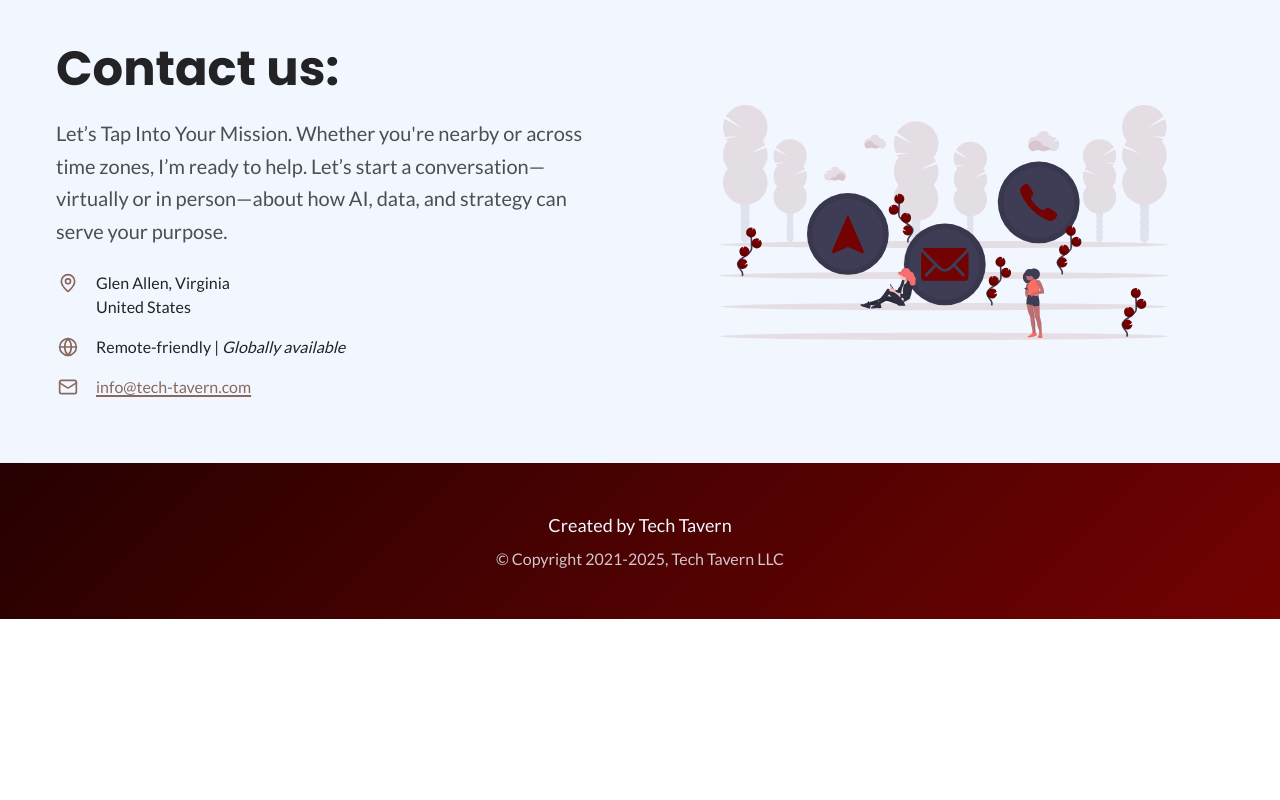
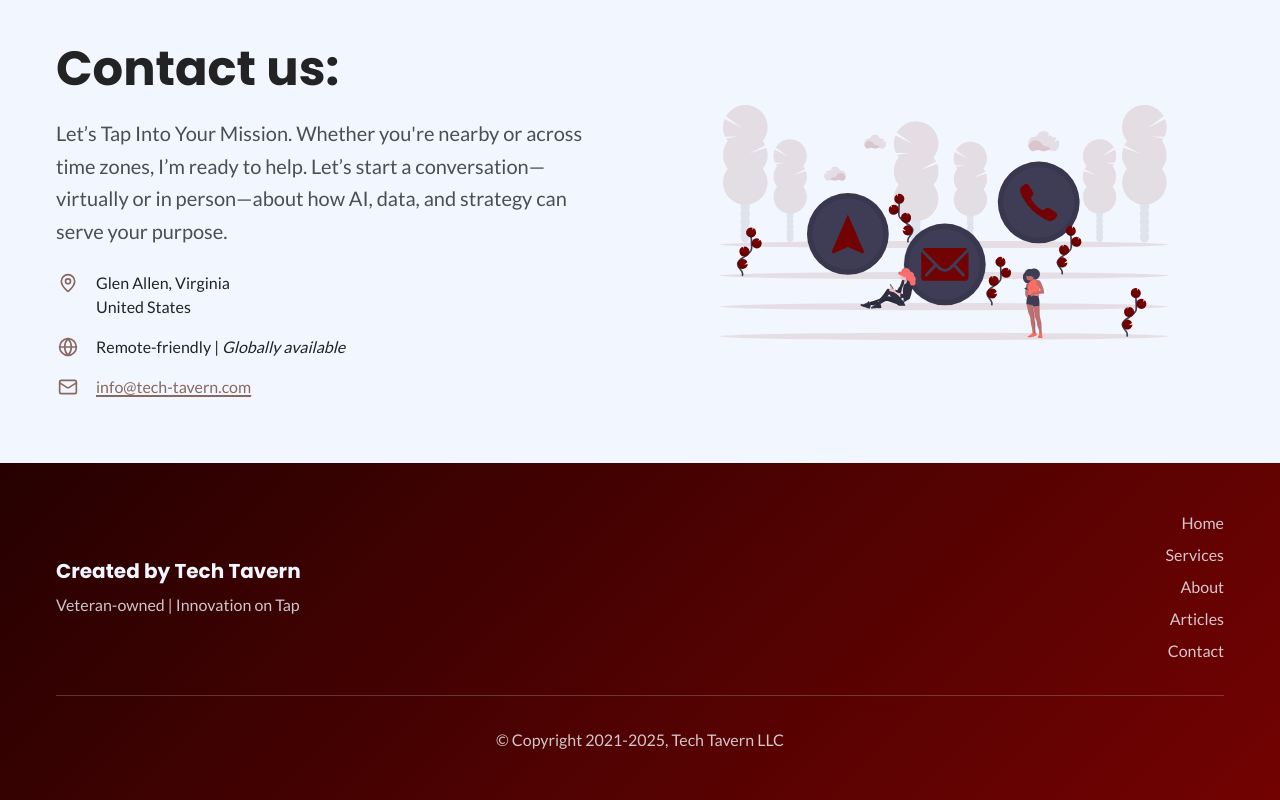
Before and after one commit to TechTavern/techtavern-nextjs.github.io, a Next.js app: page / in a window 1280 px wide. Shown: the part 5136-5936 px from the top of the page. Before the commit the page ends 5755 px from the top, so only its background shows below. Built offline with nearby package versions, Linux system fonts and the light colour scheme; no server answers.

Commit message:
Refactored footer so it is consistent across site and modified content of footer to be more useful.

```diff
--- a/src/app/articles/layout.tsx
+++ b/src/app/articles/layout.tsx
@@ -1,5 +1,6 @@
 import type { ReactNode } from "react";
 import Link from "next/link";
+import Footer from "@/components/ui/Footer";
 
 export const metadata = {
   title: {
@@ -57,45 +58,7 @@
       </main>
 
       {/* Footer */}
-      <footer className="gradient-brand text-light py-12">
-        <div className="container mx-auto px-4">
-          <div className="grid md:grid-cols-2 gap-8 items-center">
-            <div>
-              <h3 className="text-xl font-heading font-bold mb-2">Tech Tavern</h3>
-              <p className="text-light/80">
-                Empowering businesses through innovative technology solutions, cybersecurity expertise, and strategic IT leadership.
-              </p>
-            </div>
-            <div className="text-center md:text-right">
-              <div className="space-y-2">
-                <Link
-                  href="/"
-                  className="block text-light/80 hover:text-light transition-colors duration-300"
-                >
-                  Home
-                </Link>
-                <Link
-                  href="/articles"
-                  className="block text-light/80 hover:text-light transition-colors duration-300"
-                >
-                  Articles
-                </Link>
-                <Link
-                  href="/#Contact"
-                  className="block text-light/80 hover:text-light transition-colors duration-300"
-                >
-                  Contact
-                </Link>
-              </div>
-            </div>
-          </div>
-          <div className="border-t border-light/20 mt-8 pt-8 text-center">
-            <p className="text-light/80">
-              &copy; Copyright 2021-{new Date().getFullYear()}, Tech Tavern LLC
-            </p>
-          </div>
-        </div>
-      </footer>
+      <Footer />
     </>
   );
 }
--- a/src/app/layout.tsx
+++ b/src/app/layout.tsx
@@ -79,8 +79,8 @@
               .bg-hero { background-image: url('/images/richmond-station-view-1200w.webp'); }
             }
 
-            /* Navigation */
-            nav {
+            /* Navigation (scoped to header nav only) */
+            .site-nav {
               position: fixed;
               top: 0;
               left: 0;
--- a/src/app/page.tsx
+++ b/src/app/page.tsx
@@ -5,6 +5,7 @@
 import Profile from '@/components/sections/Profile';
 import Contact from '@/components/sections/Contact';
 import SvgDivider from '@/components/ui/SvgDivider';
+import Footer from '@/components/ui/Footer';
 import { siteMeta } from '@/lib/site';
 
 
@@ -66,15 +67,7 @@
         </div>
       </section>
 
-      {/* Footer */}
-      <footer className="gradient-brand text-light py-12">
-        <div className="container mx-auto px-4 text-center space-y-2">
-          <p className="text-lg font-medium">Created by Tech Tavern</p>
-          <p className="text-light/80">
-            &copy; Copyright 2021-{new Date().getFullYear()}, Tech Tavern LLC
-          </p>
-        </div>
-      </footer>
+      <Footer />
     </>
   );
 }
--- /dev/null
+++ b/src/components/ui/Footer.tsx
@@ -0,0 +1,32 @@
+import Link from 'next/link';
+
+export default function Footer() {
+  return (
+    <footer className="gradient-brand text-light py-12">
+      <div className="container mx-auto px-4">
+        <div className="grid md:grid-cols-2 gap-8 items-center">
+          {/* Left: Branding/content */}
+          <div>
+            <h3 className="text-xl font-heading font-bold mb-2">Created by Tech Tavern</h3>
+            <p className="text-light/80">Veteran-owned | Innovation on Tap</p>
+          </div>
+
+          {/* Right: Quick navigation */}
+          <div className="text-center md:text-right">
+            <nav className="space-y-2">
+              <Link href="/" className="block text-light/80 hover:text-light transition-colors duration-300">Home</Link>
+              <Link href="/#Services" className="block text-light/80 hover:text-light transition-colors duration-300">Services</Link>
+              <Link href="/#About" className="block text-light/80 hover:text-light transition-colors duration-300">About</Link>
+              <Link href="/articles" className="block text-light/80 hover:text-light transition-colors duration-300">Articles</Link>
+              <Link href="/#Contact" className="block text-light/80 hover:text-light transition-colors duration-300">Contact</Link>
+            </nav>
+          </div>
+        </div>
+
+        <div className="border-t border-light/20 mt-8 pt-8 text-center">
+          <p className="text-light/80">&copy; Copyright 2021-{new Date().getFullYear()}, Tech Tavern LLC</p>
+        </div>
+      </div>
+    </footer>
+  );
+}
--- a/src/components/ui/Navigation.tsx
+++ b/src/components/ui/Navigation.tsx
@@ -42,7 +42,7 @@
   }
 
   return (
-    <nav className={`fixed top-0 left-0 right-0 z-50 transition-all duration-300 ${
+    <nav className={`site-nav fixed top-0 left-0 right-0 z-50 transition-all duration-300 ${
       isScrolled ? 'bg-white/95 backdrop-blur-sm shadow-lg' : 'bg-transparent'
     }`}>
       {/* Full-width background mask */}
```
